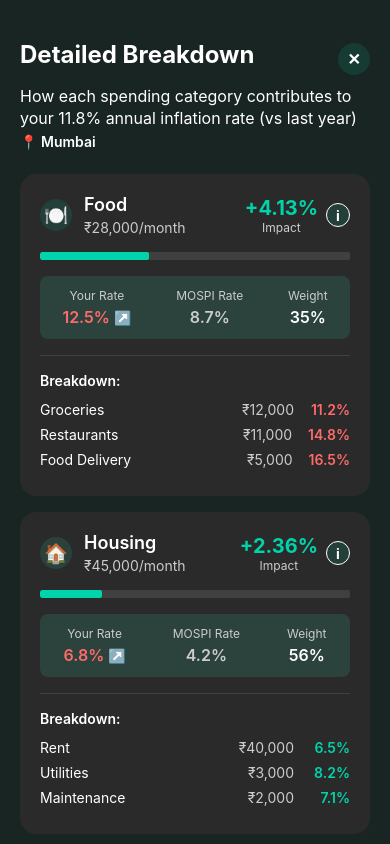
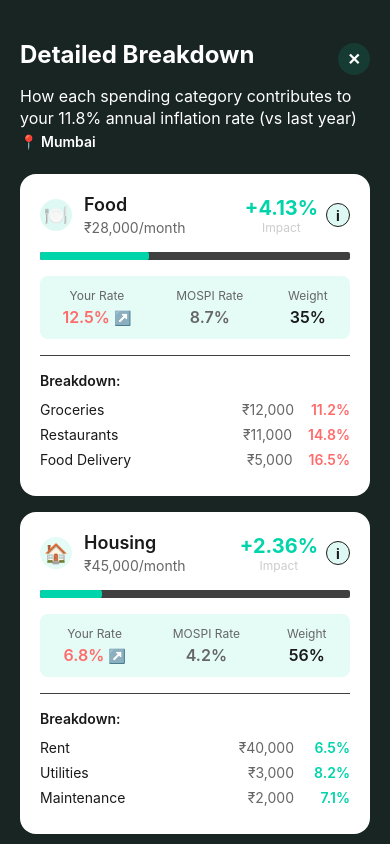
Before and after one commit to Debdyut/fi-zen, a React Native app: screen /DetailedBreakdownScreen in a window 390 px wide. Built offline with nearby package versions, Linux system fonts and the light colour scheme.

Commit message:
fixed dark theme issues

```diff
--- a/src/components/fi-style/FiHomeScreen.js
+++ b/src/components/fi-style/FiHomeScreen.js
@@ -3,6 +3,7 @@ import { View, Text, StyleSheet, ScrollView, StatusBar, Image, Animated } from '
 import { FadeInUp } from '../animations/AnimatedCard';
 import { TouchableArea } from '../common/AccessibilityHelpers';
 import { useLanguage } from '../../localization/LanguageContext';
+import { useTheme } from '../../theme/ThemeContext';
 import FiInflationCard from './FiInflationCard';
 import FiMetricsCards from './FiMetricsCards';
 
@@ -19,6 +20,7 @@ const FiColors = {
 
 const FiHomeScreen = ({ navigation, inflationData }) => {
   const { t } = useLanguage();
+  const { isDarkMode } = useTheme();
   const [scrollY] = useState(new Animated.Value(0));
   const headerHeight = scrollY.interpolate({
     inputRange: [0, 100],
@@ -84,16 +86,16 @@ const FiHomeScreen = ({ navigation, inflationData }) => {
   };
 
   const WelcomeSection = () => (
-    <View style={styles.welcomeSection}>
+    <View style={[styles.welcomeSection, { backgroundColor: isDarkMode ? '#1A1A1A' : '#E6FBF7' }]}>
       <View style={styles.greeting}>
-        <Text style={styles.greetingText}>{t('home.greeting')}</Text>
-        <Text style={styles.userName}>{t('home.userName')}</Text>
+        <Text style={[styles.greetingText, { color: isDarkMode ? '#FFFFFF' : '#1A1A1A' }]}>{t('home.greeting')}</Text>
+        <Text style={[styles.userName, { color: isDarkMode ? '#FFFFFF' : '#1A1A1A' }]}>{t('home.userName')}</Text>
       </View>
 
       {/* Fi-style wealth display */}
       <View style={styles.wealthSection}>
-        <Text style={styles.wealthLabel}>{t('home.wealthLabel')}</Text>
-        <Text style={styles.wealthValue}>₹12,45,000</Text>
+        <Text style={[styles.wealthLabel, { color: isDarkMode ? '#FFFFFF' : '#1A1A1A' }]}>{t('home.wealthLabel')}</Text>
+        <Text style={[styles.wealthValue, { color: isDarkMode ? '#FFFFFF' : '#1A1A1A' }]}>₹12,45,000</Text>
         <Text style={styles.wealthSubtext}>{t('home.wealthSubtext')}</Text>
       </View>
     </View>
@@ -102,7 +104,7 @@ const FiHomeScreen = ({ navigation, inflationData }) => {
   const FiQuickActions = () => (
     <FadeInUp delay={200}>
       <View style={styles.quickActions}>
-        <Text style={styles.sectionTitle}>{t('home.quickActions')}</Text>
+        <Text style={[styles.sectionTitle, { color: isDarkMode ? '#FFFFFF' : '#1A1A1A' }]}>{t('home.quickActions')}</Text>
 
         <View style={styles.actionsGrid}>
           <TouchableArea style={styles.actionCard}>
@@ -133,7 +135,7 @@ const FiHomeScreen = ({ navigation, inflationData }) => {
     <FadeInUp delay={300}>
       <View style={styles.insightsPreview}>
         <View style={styles.previewHeader}>
-          <Text style={styles.sectionTitle}>{t('home.latestInsights')}</Text>
+          <Text style={[styles.sectionTitle, { color: isDarkMode ? '#FFFFFF' : '#1A1A1A' }]}>{t('home.latestInsights')}</Text>
           <TouchableArea onPress={() => navigation.navigate('Insights')}>
             <Text style={styles.viewAllText}>{t('home.viewAll')}</Text>
           </TouchableArea>
@@ -162,7 +164,7 @@ const FiHomeScreen = ({ navigation, inflationData }) => {
     <FadeInUp delay={400}>
       <View style={styles.goalsPreview}>
         <View style={styles.previewHeader}>
-          <Text style={styles.sectionTitle}>{t('home.yourGoals')}</Text>
+          <Text style={[styles.sectionTitle, { color: isDarkMode ? '#FFFFFF' : '#1A1A1A' }]}>{t('home.yourGoals')}</Text>
           <TouchableArea onPress={() => navigation.navigate('Goals')}>
             <Text style={styles.viewAllText}>{t('home.viewAll')}</Text>
           </TouchableArea>
@@ -248,11 +250,11 @@ const FiHomeScreen = ({ navigation, inflationData }) => {
   );
 
   return (
-    <View style={styles.container}>
+    <View style={[styles.container, { backgroundColor: isDarkMode ? '#1A1A1A' : '#E6FBF7' }]}>
       <StickyHeader />
 
       <Animated.ScrollView
-        style={styles.content}
+        style={[styles.content, { backgroundColor: isDarkMode ? '#1A1A1A' : '#E6FBF7' }]}
         showsVerticalScrollIndicator={false}
         onScroll={Animated.event(
           [{ nativeEvent: { contentOffset: { y: scrollY } } }],
--- a/src/components/results/DetailedBreakdownScreen.js
+++ b/src/components/results/DetailedBreakdownScreen.js
@@ -57,14 +57,14 @@ const DetailedBreakdownScreen = () => {
 
   const CategoryCard = ({ categoryKey, data }) => (
     <FadeInUp delay={200}>
-      <AnimatedCard style={[styles.categoryCard, { backgroundColor: colors.surface, shadowColor: colors.primary }]}>
+      <AnimatedCard style={[styles.categoryCard, { backgroundColor: '#FFFFFF', shadowColor: colors.primary }]}>
         <View style={styles.categoryHeader}>
           <CategoryIcon category={categoryKey} size={32} />
           <View style={styles.categoryInfo}>
-            <Text style={[styles.categoryName, { color: colors.text }]}>
+            <Text style={[styles.categoryName, { color: '#1A1A1A' }]}>
               {categoryKey.charAt(0).toUpperCase() + categoryKey.slice(1)}
             </Text>
-            <Text style={[styles.categorySpend, { color: colors.textSecondary }]}>
+            <Text style={[styles.categorySpend, { color: '#666666' }]}>
               ₹{data.monthlySpend.toLocaleString()}/month
             </Text>
           </View>
@@ -73,12 +73,12 @@ const DetailedBreakdownScreen = () => {
             <Text style={[styles.impactLabel, { color: colors.textSecondary }]}>Impact</Text>
           </View>
           <TouchableOpacity
-            style={[styles.infoButton, { backgroundColor: colors.primary + '20', borderColor: colors.text }]}
+            style={[styles.infoButton, { backgroundColor: '#00D4AA20', borderColor: '#1A1A1A' }]}
             onPress={() => {
               scrollViewRef.current?.scrollToEnd({ animated: true });
             }}
           >
-            <Text style={[styles.infoIcon, { color: colors.text }]}>i</Text>
+            <Text style={[styles.infoIcon, { color: '#1A1A1A' }]}>i</Text>
           </TouchableOpacity>
         </View>
 
@@ -93,9 +93,9 @@ const DetailedBreakdownScreen = () => {
 
         <View style={[styles.comparisonRow, { backgroundColor: colors.primaryLight + '20' }]}>
           <View style={styles.comparisonItem}>
-            <Text style={[styles.comparisonLabel, { color: colors.textSecondary }]}>Your Rate</Text>
+            <Text style={[styles.comparisonLabel, { color: '#666666' }]}>Your Rate</Text>
             <View style={styles.rateWithArrow}>
-              <Text style={[styles.comparisonValue, { color: data.personalRate > data.mospiRate ? colors.error : colors.success }]}>
+              <Text style={[styles.comparisonValue, { color: data.personalRate > data.mospiRate ? '#FF6B6B' : '#00D4AA' }]}>
                 {data.personalRate}%
               </Text>
               <Text style={styles.arrowIcon}>
@@ -104,27 +104,27 @@ const DetailedBreakdownScreen = () => {
             </View>
           </View>
           <View style={styles.comparisonItem}>
-            <Text style={[styles.comparisonLabel, { color: colors.textSecondary }]}>MOSPI Rate</Text>
-            <Text style={[styles.comparisonValue, { color: colors.textSecondary }]}>
+            <Text style={[styles.comparisonLabel, { color: '#666666' }]}>MOSPI Rate</Text>
+            <Text style={[styles.comparisonValue, { color: '#666666' }]}>
               {data.mospiRate}%
             </Text>
           </View>
           <View style={styles.comparisonItem}>
-            <Text style={[styles.comparisonLabel, { color: colors.textSecondary }]}>Weight</Text>
-            <Text style={[styles.comparisonValue, { color: colors.text }]}>{data.weight}%</Text>
+            <Text style={[styles.comparisonLabel, { color: '#666666' }]}>Weight</Text>
+            <Text style={[styles.comparisonValue, { color: '#1A1A1A' }]}>{data.weight}%</Text>
           </View>
         </View>
 
         {/* Subcategories */}
         <View style={[styles.subcategoriesSection, { borderTopColor: colors.border }]}>
-          <Text style={[styles.subcategoriesTitle, { color: colors.text }]}>Breakdown:</Text>
+          <Text style={[styles.subcategoriesTitle, { color: '#1A1A1A' }]}>Breakdown:</Text>
           {Object.entries(data.subcategories).map(([subcat, subdata]) => (
             <View key={subcat} style={styles.subcategoryItem}>
-              <Text style={[styles.subcategoryName, { color: colors.text }]}>{subcat}</Text>
-              <Text style={[styles.subcategoryAmount, { color: colors.textSecondary }]}>₹{subdata.amount.toLocaleString()}</Text>
+              <Text style={[styles.subcategoryName, { color: '#1A1A1A' }]}>{subcat}</Text>
+              <Text style={[styles.subcategoryAmount, { color: '#666666' }]}>₹{subdata.amount.toLocaleString()}</Text>
               <Text style={[
                 styles.subcategoryInflation,
-                { color: subdata.inflation > 10 ? colors.error : colors.success }
+                { color: subdata.inflation > 10 ? '#FF6B6B' : '#00D4AA' }
               ]}>
                 {subdata.inflation}%
               </Text>
@@ -162,17 +162,17 @@ const DetailedBreakdownScreen = () => {
 
       <FadeInUp delay={600}>
         <View style={styles.methodologyCard}>
-          <Text style={[styles.methodologyTitle, { color: colors.text }]}>📋 Calculation Methodology</Text>
-          <Text style={[styles.methodologyText, { color: colors.text }]}>
+          <Text style={[styles.methodologyTitle, { color: '#1A1A1A' }]}>📋 Calculation Methodology</Text>
+          <Text style={[styles.methodologyText, { color: '#1A1A1A' }]}>
             <Text style={styles.bold}>1. Categorization:</Text> Your transactions are automatically categorized using machine learning
           </Text>
-          <Text style={[styles.methodologyText, { color: colors.text }]}>
+          <Text style={[styles.methodologyText, { color: '#1A1A1A' }]}>
             <Text style={styles.bold}>2. Weight Calculation:</Text> Each category's weight is based on your actual spending proportion (e.g., if you spend 40% on food, food gets 40% weight)
           </Text>
-          <Text style={[styles.methodologyText, { color: colors.text }]}>
+          <Text style={[styles.methodologyText, { color: '#1A1A1A' }]}>
             <Text style={styles.bold}>3. MOSPI Comparison:</Text> Your category inflation vs Mumbai MOSPI CPI data
           </Text>
-          <Text style={[styles.methodologyText, { color: colors.text }]}>
+          <Text style={[styles.methodologyText, { color: '#1A1A1A' }]}>
             <Text style={styles.bold}>4. Final Rate:</Text> Weighted average of all category contributions
           </Text>
           <View style={styles.mospiCredit}>
--- a/src/navigation/AppNavigator.js
+++ b/src/navigation/AppNavigator.js
@@ -52,8 +52,8 @@ const TabNavigator = ({ navigation }) => {
       screenOptions={{
         headerShown: false,
         tabBarStyle: {
-          backgroundColor: '#FFFFFF',
-          borderTopColor: colors.border,
+          backgroundColor: isDarkMode ? '#262626' : '#FFFFFF',
+          borderTopColor: isDarkMode ? '#333333' : colors.border,
           borderTopWidth: 0.5,
           height: 80,
           paddingBottom: 15,
--- a/src/screens/GoalsScreen.js
+++ b/src/screens/GoalsScreen.js
@@ -3,6 +3,7 @@ import { View, Text, StyleSheet, ScrollView, StatusBar } from 'react-native';
 import { FadeInUp } from '../components/animations/AnimatedCard';
 import { TouchableArea } from '../components/common/AccessibilityHelpers';
 import { useLanguage } from '../localization/LanguageContext';
+import { useTheme } from '../theme/ThemeContext';
 
 const FiColors = {
   background: '#1A1A1A',
@@ -16,6 +17,7 @@ const FiColors = {
 
 const GoalsScreen = ({ navigation }) => {
   const { t } = useLanguage();
+  const { isDarkMode } = useTheme();
   const [activeGoals, setActiveGoals] = useState([
     {
       id: 1,
@@ -149,14 +151,14 @@ const GoalsScreen = ({ navigation }) => {
   );
 
   return (
-    <View style={styles.container}>
+    <View style={[styles.container, { backgroundColor: isDarkMode ? '#1A1A1A' : '#E6FBF7' }]}>
       <StatusBar barStyle="light-content" backgroundColor={FiColors.background} />
 
       <ScrollView style={styles.content} showsVerticalScrollIndicator={false}>
         {/* Header */}
-        <View style={styles.header}>
-          <Text style={styles.headerTitle}>{t('goals.title')}</Text>
-          <Text style={styles.headerSubtitle}>{t('goals.subtitle')}</Text>
+        <View style={[styles.header, { backgroundColor: isDarkMode ? '#1A1A1A' : '#E6FBF7' }]}>
+          <Text style={[styles.headerTitle, { color: isDarkMode ? '#FFFFFF' : '#1A1A1A' }]}>{t('goals.title')}</Text>
+          <Text style={[styles.headerSubtitle, { color: isDarkMode ? '#FFFFFF' : '#1A1A1A' }]}>{t('goals.subtitle')}</Text>
         </View>
         {/* Goal Summary */}
         <View style={styles.infoSection}>
--- a/src/screens/InsightsScreen.js
+++ b/src/screens/InsightsScreen.js
@@ -3,6 +3,7 @@ import { View, Text, StyleSheet, ScrollView, StatusBar } from 'react-native';
 import { FadeInUp } from '../components/animations/AnimatedCard';
 import { TouchableArea } from '../components/common/AccessibilityHelpers';
 import { useLanguage } from '../localization/LanguageContext';
+import { useTheme } from '../theme/ThemeContext';
 
 const FiColors = {
   background: '#1A1A1A',
@@ -16,6 +17,7 @@ const FiColors = {
 
 const InsightsScreen = ({ navigation }) => {
   const { t } = useLanguage();
+  const { isDarkMode } = useTheme();
   const InsightCard = ({ title, value, trend, icon, description }) => (
     <FadeInUp delay={100}>
       <TouchableArea>
@@ -50,25 +52,25 @@ const InsightsScreen = ({ navigation }) => {
   );
 
   return (
-    <View style={styles.container}>
+    <View style={[styles.container, { backgroundColor: isDarkMode ? '#1A1A1A' : '#E6FBF7' }]}>
       <StatusBar barStyle="light-content" backgroundColor={FiColors.background} />
 
       <ScrollView style={styles.content} showsVerticalScrollIndicator={false}>
         {/* Header */}
-        <View style={styles.header}>
-          <Text style={styles.headerTitle}>{t('insights.title')}</Text>
-          <Text style={styles.headerSubtitle}>{t('insights.subtitle')}</Text>
+        <View style={[styles.header, { backgroundColor: isDarkMode ? '#1A1A1A' : '#E6FBF7' }]}>
+          <Text style={[styles.headerTitle, { color: isDarkMode ? '#FFFFFF' : '#1A1A1A' }]}>{t('insights.title')}</Text>
+          <Text style={[styles.headerSubtitle, { color: isDarkMode ? '#FFFFFF' : '#1A1A1A' }]}>{t('insights.subtitle')}</Text>
         </View>
         {/* Market Overview */}
-        <View style={styles.infoSection}>
-          <Text style={styles.infoTitle}>{t('insights.marketOverview')}</Text>
+        <View style={[styles.infoSection, { backgroundColor: isDarkMode ? '#1A1A1A' : '#E6FBF7' }]}>
+          <Text style={[styles.infoTitle, { color: isDarkMode ? '#FFFFFF' : '#1A1A1A' }]}>{t('insights.marketOverview')}</Text>
           <View style={styles.infoItem}>
-            <Text style={styles.infoLabel}>{t('insights.purchasingPower')}</Text>
-            <Text style={styles.infoValue}>87.3% ↘ -2.1%</Text>
+            <Text style={[styles.infoLabel, { color: isDarkMode ? '#FFFFFF' : '#1A1A1A' }]}>{t('insights.purchasingPower')}</Text>
+            <Text style={[styles.infoValue, { color: isDarkMode ? '#FFFFFF' : '#1A1A1A' }]}>87.3% ↘ -2.1%</Text>
           </View>
           <View style={styles.infoItem}>
-            <Text style={styles.infoLabel}>{t('insights.costOfLivingIndex')}</Text>
-            <Text style={styles.infoValue}>142.8 ↗ +8.7%</Text>
+            <Text style={[styles.infoLabel, { color: isDarkMode ? '#FFFFFF' : '#1A1A1A' }]}>{t('insights.costOfLivingIndex')}</Text>
+            <Text style={[styles.infoValue, { color: isDarkMode ? '#FFFFFF' : '#1A1A1A' }]}>142.8 ↗ +8.7%</Text>
           </View>
         </View>
 
--- a/src/screens/MetricDetailScreen.js
+++ b/src/screens/MetricDetailScreen.js
@@ -1,5 +1,6 @@
 import React from 'react';
 import { View, Text, StyleSheet, ScrollView, TouchableOpacity } from 'react-native';
+import { useTheme } from '../theme/ThemeContext';
 
 const FiColors = {
   background: '#1A1A1A',
@@ -15,6 +16,7 @@ const FiColors = {
 
 const MetricDetailScreen = ({ route, navigation }) => {
   const { cardId } = route.params;
+  const { isDarkMode } = useTheme();
 
   const getMetricDetails = (id) => {
     const metrics = {
@@ -90,12 +92,12 @@ const MetricDetailScreen = ({ route, navigation }) => {
   const metric = getMetricDetails(cardId);
 
   return (
-    <View style={styles.container}>
-      <View style={styles.header}>
+    <View style={[styles.container, { backgroundColor: isDarkMode ? '#1A1A1A' : '#F5F5F5' }]}>
+      <View style={[styles.header, { backgroundColor: isDarkMode ? '#1A1A1A' : FiColors.surface }]}>
         <TouchableOpacity onPress={() => navigation.goBack()} style={styles.backButton}>
-          <Text style={styles.backIcon}>←</Text>
+          <Text style={[styles.backIcon, { color: isDarkMode ? '#FFFFFF' : FiColors.text }]}>←</Text>
         </TouchableOpacity>
-        <Text style={styles.headerTitle}>{metric.title}</Text>
+        <Text style={[styles.headerTitle, { color: isDarkMode ? '#FFFFFF' : FiColors.text }]}>{metric.title}</Text>
         <View style={styles.placeholder} />
       </View>
 
--- a/src/screens/ProfileScreen.js
+++ b/src/screens/ProfileScreen.js
@@ -140,6 +140,7 @@ const styles = StyleSheet.create({
     flex: 1,
   },
   scrollContent: {
+    paddingTop: 50,
     paddingBottom: 100,
   },
   profileHeader: {
```
Also changed, not shown: src/components/common/ThemeToggle.js (+8 -3 lines), src/navigation/FiStyleNavigator.js (+5 -2 lines).
